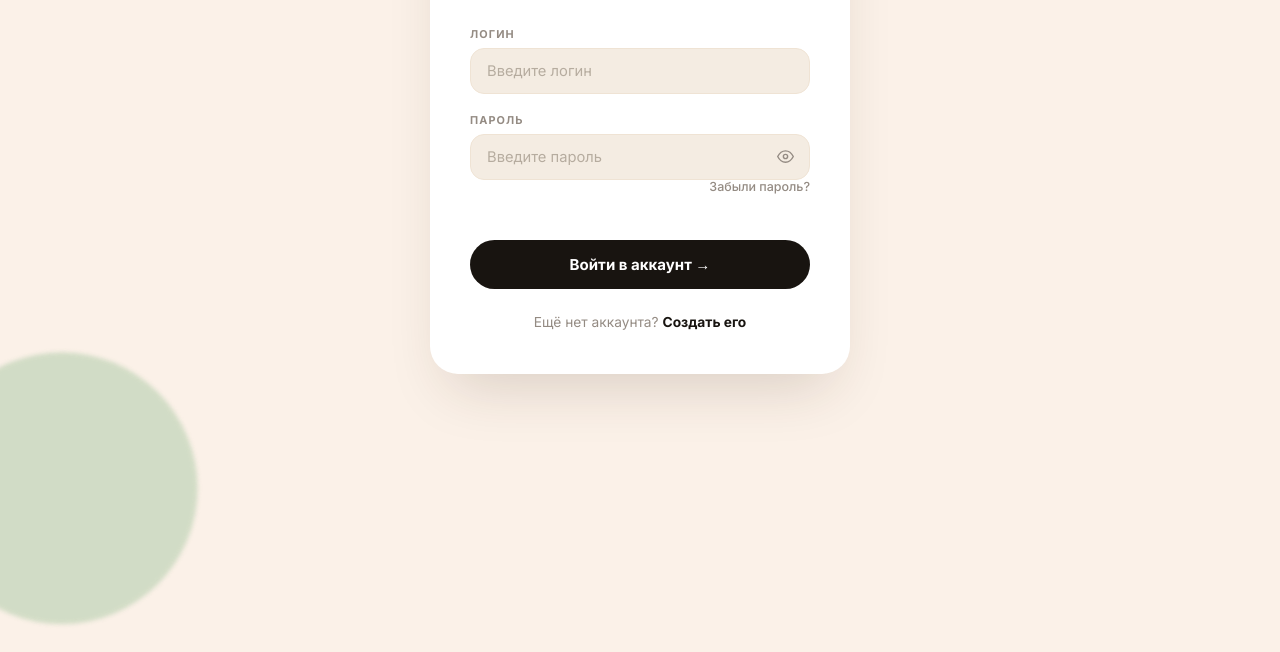
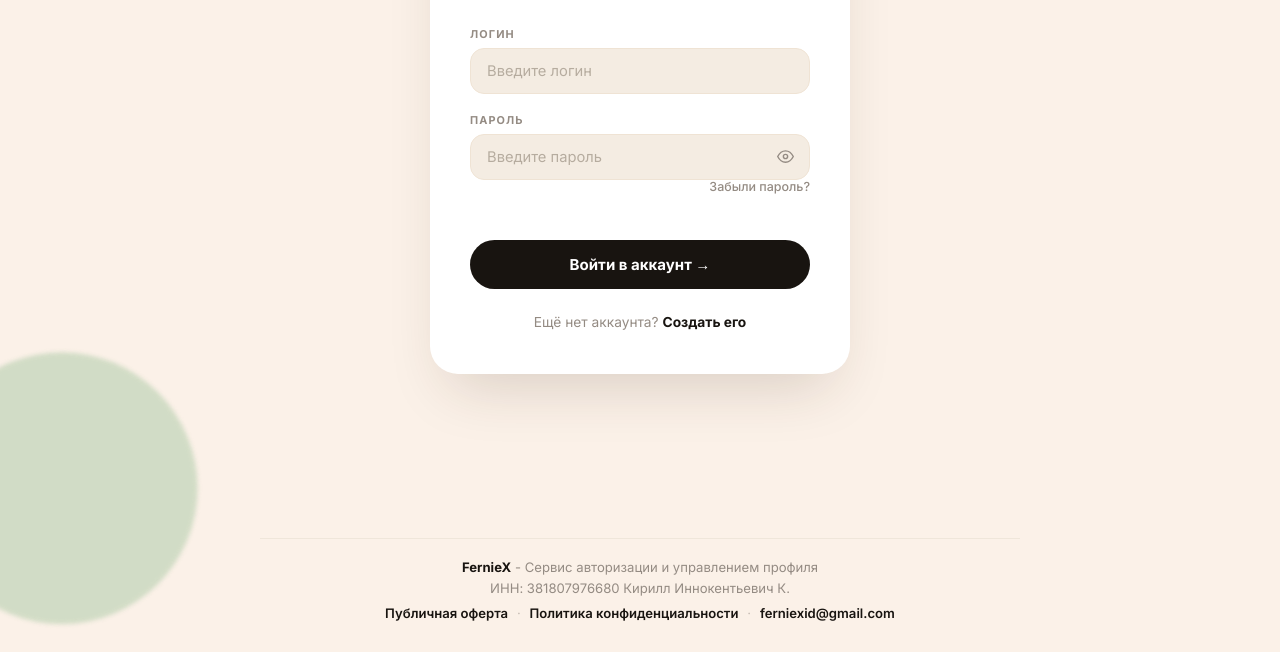
Before and after one commit to FernadezTain/ferniex-id, a website: page public/index.html in a window 1280 px wide. Shown: the part 282-934 px from the top of the page. Before the commit the page ends 800 px from the top, so only its background shows below. Drawn offline with Linux system fonts and the light colour scheme.

Commit message:
Update index.html

```diff
--- a/public/index.html
+++ b/public/index.html
@@ -647,6 +647,33 @@ body:hover::-webkit-scrollbar-thumb{
   body{background:var(--card);}
 }
 
+.footer-legal{
+  width:100%;
+  padding:1.25rem 1.2rem 1.8rem;
+  text-align:center;
+  color:var(--muted);
+  font-size:.82rem;
+  line-height:1.6;
+}
+.footer-legal-inner{
+  max-width:760px;
+  margin:0 auto;
+  border-top:1px solid var(--line);
+  padding-top:1.1rem;
+}
+.footer-legal strong{
+  color:var(--ink);
+  font-weight:700;
+}
+.footer-legal a{
+  color:var(--ink);
+  text-decoration:none;
+  font-weight:600;
+}
+.footer-legal a:hover{ text-decoration:underline; }
+.footer-legal .links{ display:flex; align-items:center; justify-content:center; gap:.55rem; flex-wrap:wrap; margin-top:.25rem; }
+.footer-legal .links .dot{ opacity:.5; }
+
 @keyframes mobileMenuIn{ from{opacity:0;transform:translateY(14px);} to{opacity:1;transform:translateY(0);} }
 
 /* ===== запрет масштабирования сайта (пинч-зум / двойной тап) ===== */
@@ -1079,6 +1106,20 @@ html,body{touch-action:manipulation;}
     </nav>
   </div>
 </div>
+
+<footer class="footer-legal">
+  <div class="footer-legal-inner">
+    <div><strong>FernieX</strong> - Сервис авторизации и управлением профиля</div>
+    <div>ИНН: 381807976680 Кирилл Иннокентьевич К.</div>
+    <div class="links">
+      <a href="https://fernie-x.vercel.app/offer.html" target="_blank" rel="noopener noreferrer">Публичная оферта</a>
+      <span class="dot">·</span>
+      <a href="https://fernie-x.vercel.app/privacy.html" target="_blank" rel="noopener noreferrer">Политика конфиденциальности</a>
+      <span class="dot">·</span>
+      <a href="mailto:ferniexid@gmail.com">ferniexid@gmail.com</a>
+    </div>
+  </div>
+</footer>
 
 <!-- модалка для API ключей / меток обращений -->
 <div class="modal-overlay" id="genericModal">
```
